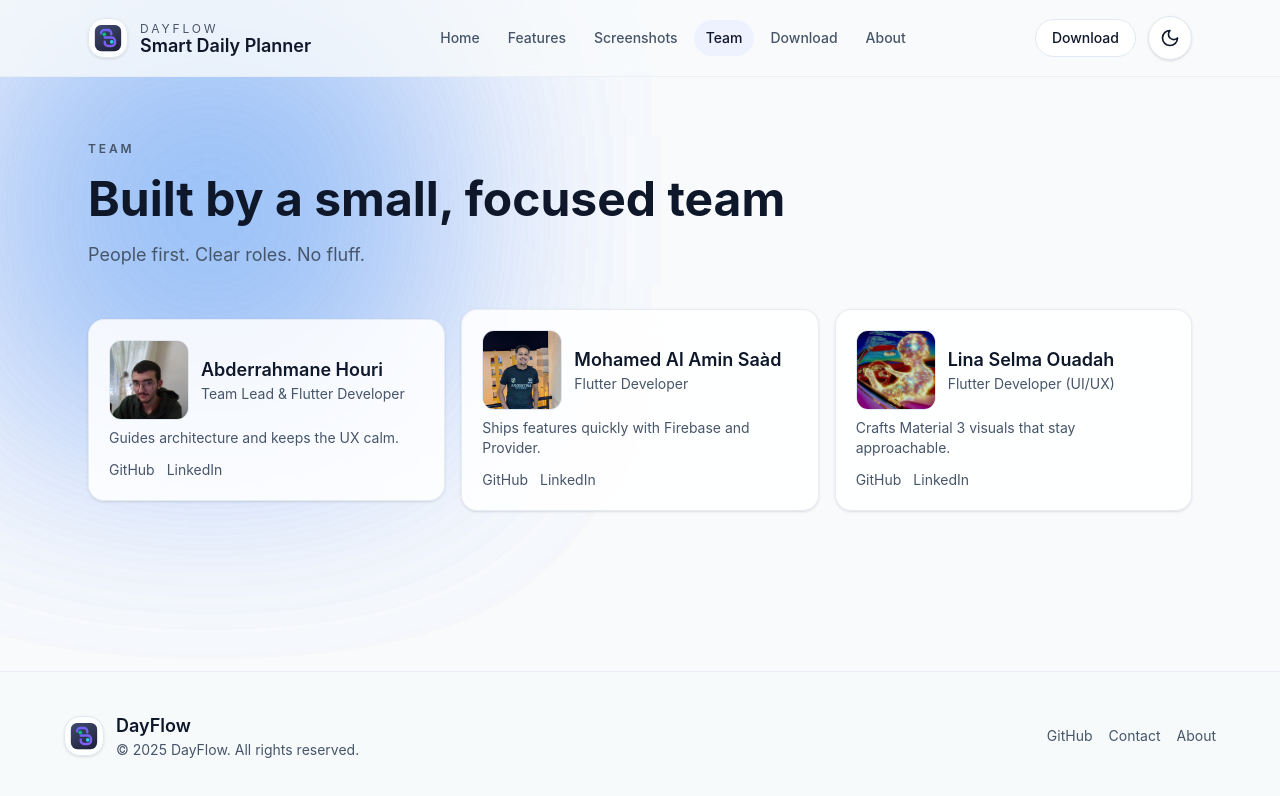
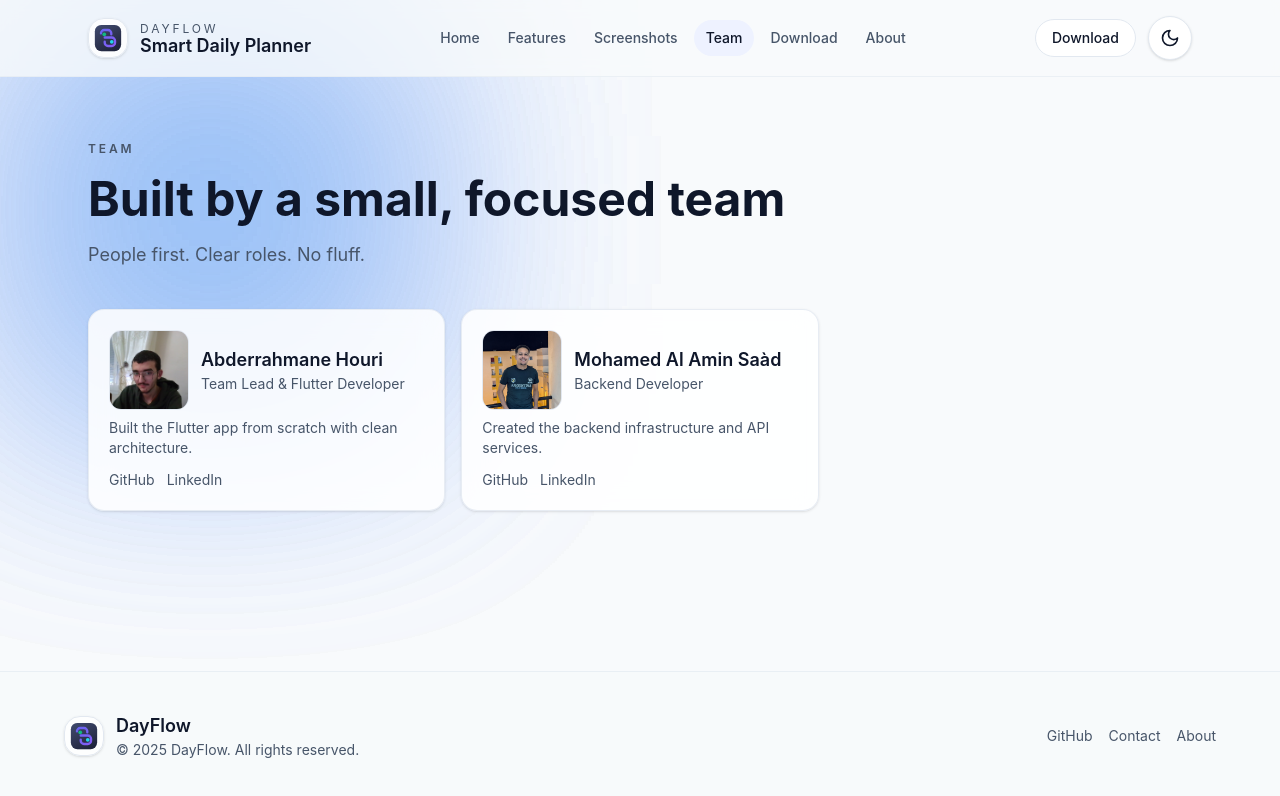
Before and after one commit to Abderrahamane/DayFlow-website, a Next.js app: page /team in a window 1280 px wide. Shown: the top 796 px of the page. Built offline with nearby package versions, Linux system fonts and the light colour scheme.

Commit message:
Remove one team member and update member roles
Updated roles and notes for Abderrahmane Houri and Mohamed Al Amin Saàd to better reflect their contributions.

```diff
--- a/src/content/site.ts
+++ b/src/content/site.ts
@@ -146,25 +146,17 @@ export const teamMembers = [
   {
     name: "Abderrahmane Houri",
     role: "Team Lead & Flutter Developer",
-    note: "Guides architecture and keeps the UX calm.",
+    note: "Built the Flutter app from scratch with clean architecture.",
     img: "/team/abderrahmane.jpg",
     github: "https://github.com/Abderrahamane",
     linkedin: "https://www.linkedin.com/",
   },
   {
     name: "Mohamed Al Amin Saàd",
-    role: "Flutter Developer",
-    note: "Ships features quickly with Firebase and Provider.",
+    role: "Backend Developer",
+    note: "Created the backend infrastructure and API services.",
     img: "/team/saad.jpg",
     github: "https://github.com/Saad-Mohamed-Al-Amine",
-    linkedin: "https://www.linkedin.com/",
-  },
-  {
-    name: "Lina Selma Ouadah",
-    role: "Flutter Developer (UI/UX)",
-    note: "Crafts Material 3 visuals that stay approachable.",
-    img: "/team/lina.jpg",
-    github: "https://github.com/LinaOuadah",
     linkedin: "https://www.linkedin.com/",
   },
 ];
```
Also changed, not shown: public/team/lina.jpg (deleted).
